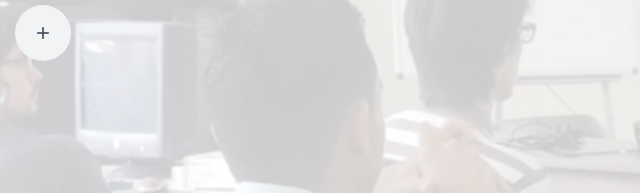
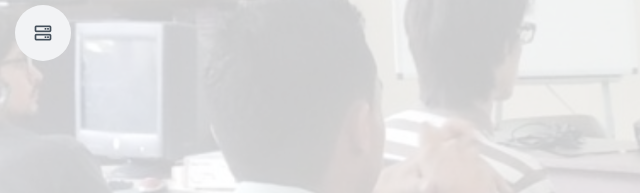
Before and after one commit to jesuspangulo/jesuspangulo.github.io, a plain HTML site: page index.html in a window 1280 px wide. Shown: the part 459-652 px from the top of the page, 0-640 px from the left. Drawn offline with nearby package versions, Linux system fonts and the light colour scheme.

Commit message:
Add blank spaces

```diff
--- a/index.html
+++ b/index.html
@@ -49,7 +49,7 @@
         <li><a href="#about" class="nav-link scrollto"><i class="bx bx-user"></i> <span>Acerca de</span></a></li>
         <li><a href="#resume" class="nav-link scrollto"><i class="bx bx-file-blank"></i> <span>Publicaciones</span></a></li>
         <!-- <li><a href="#portfolio" class="nav-link scrollto"><i class="bx bx-book-content"></i> <span>Portfolio</span></a></li>-->
-        <li><a href="#contact" class="nav-link scrollto"><i class="bx bx-plus"></i> <span>Dirección</span></a></li>
+        <li><a href="#contact" class="nav-link scrollto"><i class="bx bx-server"></i> <span>Dirección</span></a></li>
       </ul>
     </nav><!-- .nav-menu -->
 
@@ -330,21 +330,22 @@
 
 
               <div class="info">
-
+                <br>
                 <div class="address">
                   <i class="bi bi-geo-alt"></i>
                   <h4>Cubículo:</h4>
                   <p>Avenida Alberto Carnevali. Universidad de Los Andes. Núcleo La Hechicera. Facultad de Ingeniería. Escuela de Ingeniería de Sistemas. Departamento de Computación. Cubículo 2S-21, Mérida, Estado Mérida, Venezuela.</p>
                 </div>
-
+                <br>
+                <br>
                 <div class="address">
                   <i class="bi bi-geo-alt"></i>
                   <h4>Laboratorio:</h4>
                   <p>El Laboratorio de Sistemas Discretos, Automatización, e Integración (LaSDAI) se encuentra en la Avenida Don Tulio Febres Cordero, Universidad de Los Andes, Antigua Facultad de Ingeniería, Edificio de Laboratorios, Piso 2, Laboratorio 249, Mérida, Estado Mérida, Venezuela.</p>
                 </div>
-
+                <br>
             </div>
-
+          <br>
           </div>
 
         </div>
```
